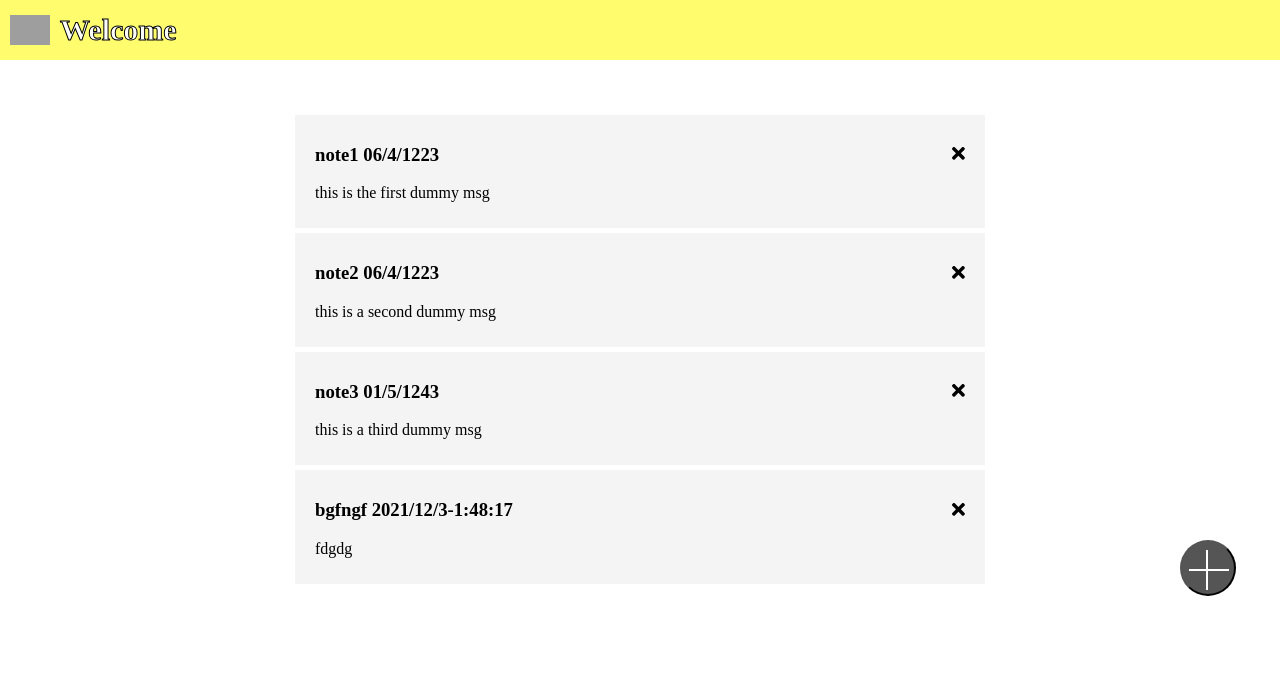
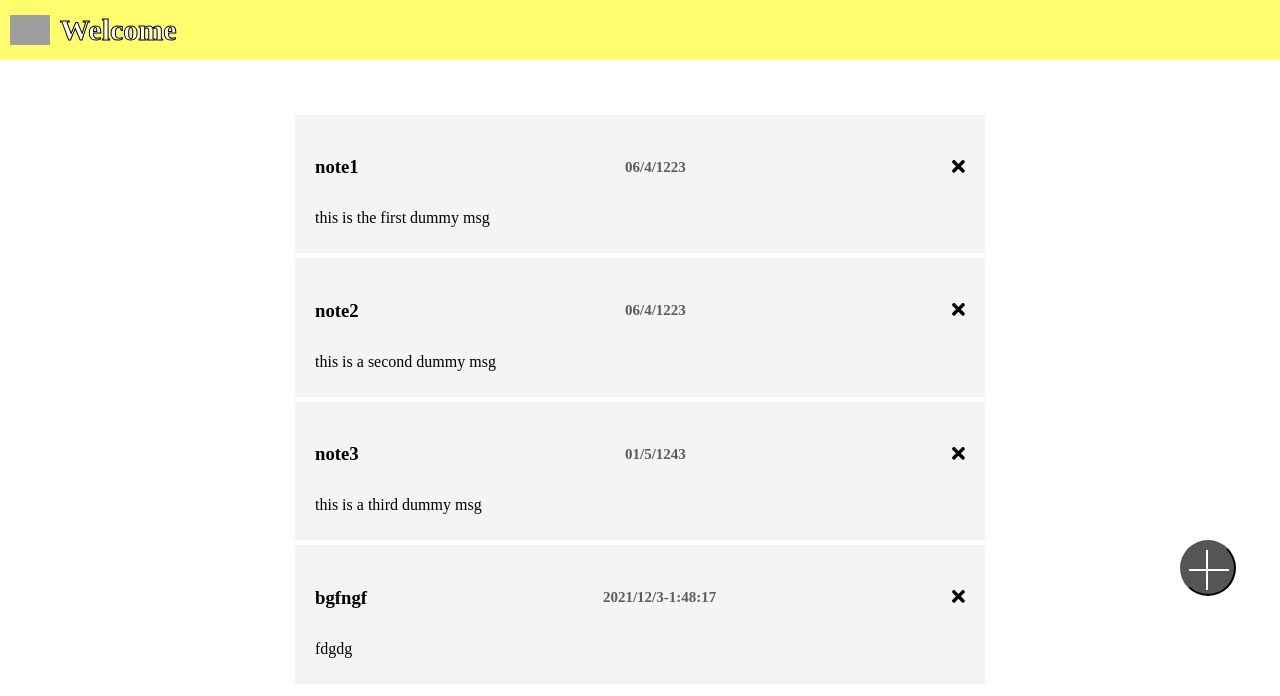
Before and after one commit to pauliee99/notetaking, an Angular app: page / in a window 1280 px wide. Shown: the top 696 px of the page. Built offline with nearby package versions, Linux system fonts and the light colour scheme; data requests are answered from the project's data file; grey boxes are pictures that could not be loaded.

Commit message:
date is pretty

```diff
--- a/src/app/components/note-item/note-item.component.css
+++ b/src/app/components/note-item/note-item.component.css
@@ -5,9 +5,13 @@
     cursor: pointer;
   }
 
-
   .note h3 {
     display: flex;
     align-items: center;
     justify-content: space-between;
   }
+
+#date {
+  font-size: 15px;
+  color: rgba(58, 58, 58, 0.815);
+}
--- a/src/app/components/note-item/note-item.component.html
+++ b/src/app/components/note-item/note-item.component.html
@@ -1,4 +1,4 @@
 <div class="note">
-    <h3>{{note.name}} {{ note.date }} <fa-icon id="x" (click)="onDelete(note)" [icon]="faTimes" (mouseover)="testFunc()"></fa-icon></h3>
+    <h3>{{note.name}} <p id="date">{{ note.date }}</p> <fa-icon id="x" (click)="onDelete(note)" [icon]="faTimes" (mouseover)="testFunc()"></fa-icon></h3>
     <p>{{note.msg}}</p>
 </div>
```
